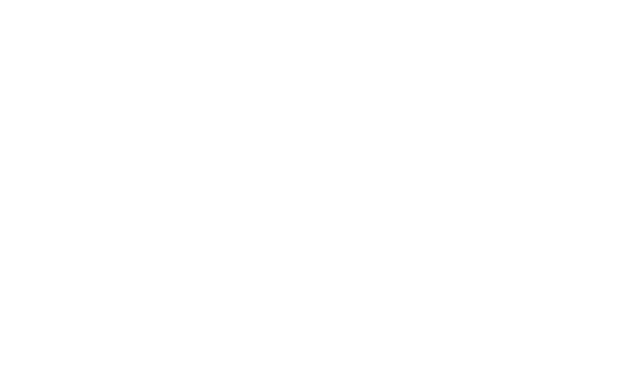
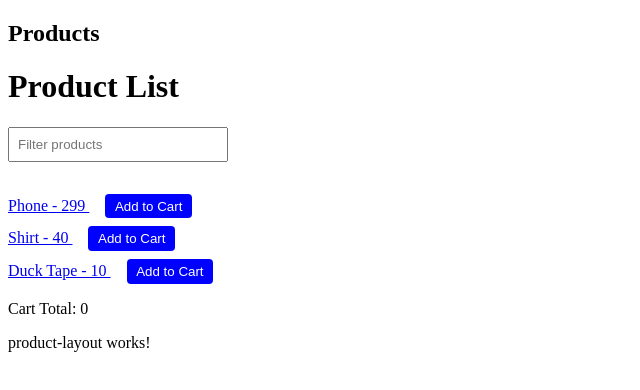
Before and after one commit to SnehaAnto/angularProject, an Angular app in the folder eMiniStore/: page /products in a window 1280 px wide. Before the commit this address led to /. Shown: the top 390 px of the page, without its empty margins (0-640 px from the left). Built offline with nearby package versions, Linux system fonts and the light colour scheme.

Commit message:
Lazy Loading and Not Found page

```diff
--- a/eMiniStore/src/app/app.routes.ts
+++ b/eMiniStore/src/app/app.routes.ts
@@ -1,15 +1,50 @@
 import { Routes } from '@angular/router';
-import { ProductListComponent } from './products/product-list/product-list.component';
-import { ProductDetailsComponent } from './products/product-details/product-details.component';
-import { CartPageComponent } from './cart/cart-page.component';
+import { NotFoundComponent } from './shared/not-found.component';
+
 
 export const routes: Routes = [
-    // Home Page
-    { path: '', component: ProductListComponent },
 
-    //Product Details Page
-    { path: 'products/:id', component: ProductDetailsComponent },
+    //Lazy Loading Product page and its child routes
+    {
+        path: 'products',
+        loadComponent: () => import('./products/product-layout.component').then(m => m.ProductLayoutComponent),
+        children: [
+            {
+                path: '',
+                loadComponent: () => import('./products/product-list/product-list.component').then(m => m.ProductListComponent)
+            },
 
-    //Cart Page
-    { path: 'cart', component: CartPageComponent }
+            {
+                path: ':id',
+                loadComponent: () => import('./products/product-details/product-details.component').then(m => m.ProductDetailsComponent)
+            }
+        ]
+    },
+
+    //Lazy Loading Cart Page
+    {
+        path: 'cart',
+        loadComponent: () => import('./cart/cart-page.component').then(m => m.CartPageComponent),
+    },
+
+    //Default Route
+    {
+        path: '',
+        redirectTo: 'products',
+        pathMatch: 'full'
+    },
+
+    //Not Found Page - not lazy loaded because any invalid routes shoud be redirected to the products page- this logic is in NotFoundComponent
+    {
+        path:'**', component: NotFoundComponent
+    }
+
+
+    // { path: '', component: ProductListComponent },
+
+    // //Product Details Page
+    // { path: 'products/:id', component: ProductDetailsComponent },
+
+    // //Cart Page
+    // { path: 'cart', component: CartPageComponent }
 ];
--- /dev/null
+++ b/eMiniStore/src/app/products/product-layout.component.html
@@ -0,0 +1,3 @@
+<h2>Products</h2>
+<router-outlet></router-outlet>
+<p>product-layout works!</p>
--- /dev/null
+++ b/eMiniStore/src/app/shared/not-found.component.css
@@ -0,0 +1,11 @@
+a {
+  color: blue;
+  text-decoration: underline;
+}
+
+h2 {
+  color: #333;
+  font-size: 24px;
+  margin-bottom: 20px;
+  text-align: center;
+}
--- /dev/null
+++ b/eMiniStore/src/app/shared/not-found.component.html
@@ -0,0 +1,6 @@
+<p>not-found works!</p>
+
+<div>
+    <h2><b>404 - Page Not Found</b></h2>
+    <a routerLink="/">Go Back Home</a>
+</div>
```
Also changed, not shown: eMiniStore/src/app/products/product-layout.component.ts (added, +12 -0 lines), eMiniStore/src/app/shared/not-found.component.ts (added, +13 -0 lines), eMiniStore/src/app/products/product-layout.component.css (added), 2 other files (tests, documents, lock files or other folders).
